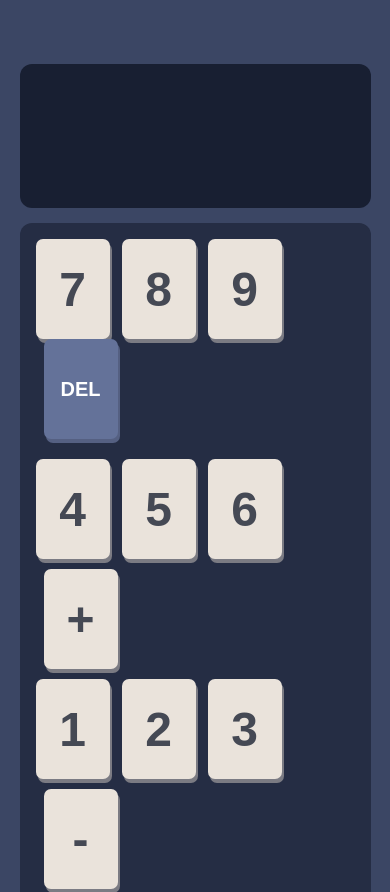
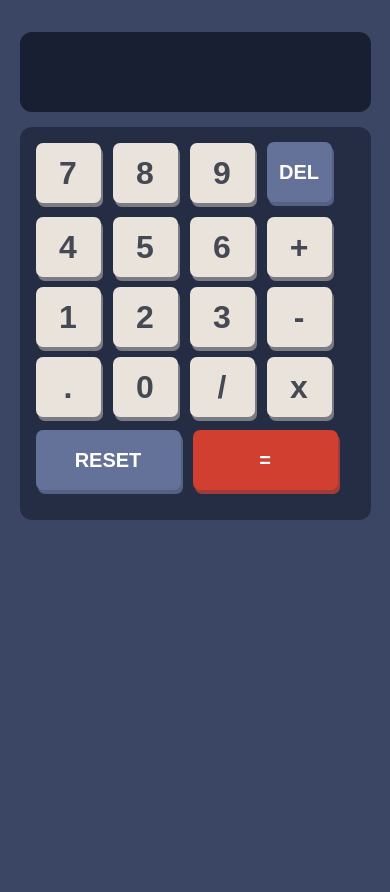
Before and after one commit to brenoiscde/Calculadora-web, a plain HTML site: page index.html in a window 390 px wide. Shown: the top 892 px of the page. After the commit the page ends 844 px from the top, so only its background shows below. Drawn offline with Linux system fonts and the light colour scheme.

Commit message:
mundandoparaoanterior

```diff
--- a/css/style.css
+++ b/css/style.css
@@ -38,7 +38,7 @@ main{
     font-weight: 400;
     padding-left: 20px;
     padding-right: 20px;
-    text-align: end;
+    text-align: right;
 }
 .botoes{
     background-color: #252d44;
@@ -95,18 +95,25 @@ button:hover{
 }
 @media (max-width:425px){
     main{
-        margin-top: 4rem;
+        margin-top: 2rem;
     }
+    h1{
+        font-size: 38px;
+        display: flex;
+        margin-left: 10rem;
+    }
+
     button{
-        font-size: 3rem;
-        width: 74px;
-        height: 100px;
+        font-size: 2rem;
+        width: 65px;
+        height: 60px;
         border-radius: 7px;
     }
     #label{
         width: 90%;
-        height: 9rem;
-        font-size: 5rem;
+        height: 5rem;
+        font-size: 3rem;
+
     }
     .botoes{
         width: 90%;
@@ -119,13 +126,13 @@ button:hover{
         width: 100%;
     }
     .button-reset{
-        width: 156px;
+        width: 145px;
     }
     .button-resultado{
-        width: 160px;
+        width: 145px;
     }
     .button-del{
         position: relative;
-        bottom: 10px;
+        bottom: 5px;
     }
 }
```
